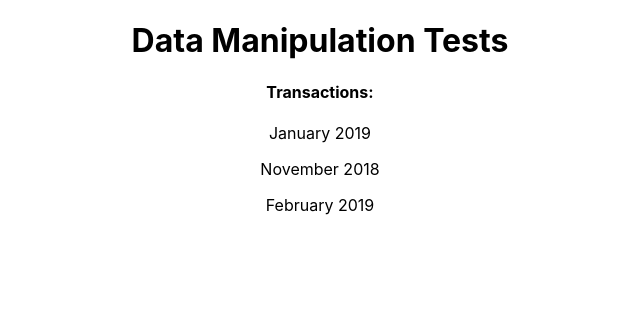
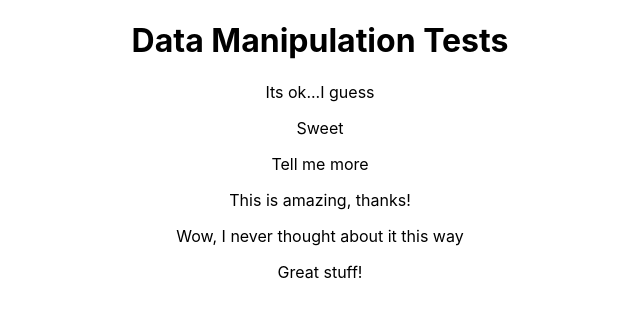
Before and after one commit to eloisebarrow/data-manipulation-tests, a React (Create React App) app: page / in a window 1280 px wide. Shown: the top 318 px of the page, without its empty margins (320-960 px from the left). Built offline with nearby package versions, Linux system fonts and the light colour scheme.

Commit message:
replace fruit component, reorder App functions

```diff
--- a/src/App.js
+++ b/src/App.js
@@ -4,9 +4,9 @@ import './App.css';
 // DATA FILES
 import personObjects from './components/personObjects.js';
 import employees from './components/employees.js';
-import fruit from './components/fruits.js';
 import transactions from './components/transactions.js';
 import blogs from './components/blogs.js';
+import fruit from './components/fruit.js';
 
 function App() {
   // Some examples from https://codesquery.com/javascript-array-method-map-filter-and-reduce/
@@ -15,10 +15,14 @@ function App() {
   // FILTER
   const seniorAssociates = employees.filter(emp => emp.group == 'senior associate')
   // REDUCE from https://medium.com/nona-web/understanding-javascript-reduce-and-its-use-cases-49a89d3aaa80
-  const fruitTally = fruit.reduce((currentTally, currentFruit) => {
-    currentTally[currentFruit] = (currentTally[currentFruit] || 0) + 1
-    return currentTally
+  const fruitCount = fruit.reduce((accumulator, fruit) => {
+    accumulator[fruit] = (accumulator[fruit] || 0) + 1
+    return accumulator
   }, {})
+
+  const comments = blogs.reduce((accumulator, blog) => {
+    return accumulator.concat(blog.comments) // merge each comments array into the accumulator
+  }, [])
 
   transactions.sort((a, b) => b - a) // sort in descending order
 
@@ -38,8 +42,6 @@ function App() {
     return transactionGroup
   }, {})
 
-  console.log('monthlyTransactions:', monthlyTransactions)
-
   return (
     <div className="App">
       <h1>Data Manipulation Tests</h1>
@@ -51,7 +53,7 @@ function App() {
         return (
           <p>{emp.name}</p>
         )
-        })} */}
+        })}
 
       <h4>Transactions:</h4>
       { Object.keys(monthlyTransactions).map((monthYear, i) => {
@@ -59,7 +61,12 @@ function App() {
             <p>{monthYear}</p>
           )
         })
-      }
+      } */}
+      { comments.map((comm, i) => {
+        return (
+          <p key={i}>{comm}</p>
+        )
+      })}
     </div>
   );
 }
```
Also changed, not shown: src/components/fruit.js (renamed from src/components/fruits.js).
